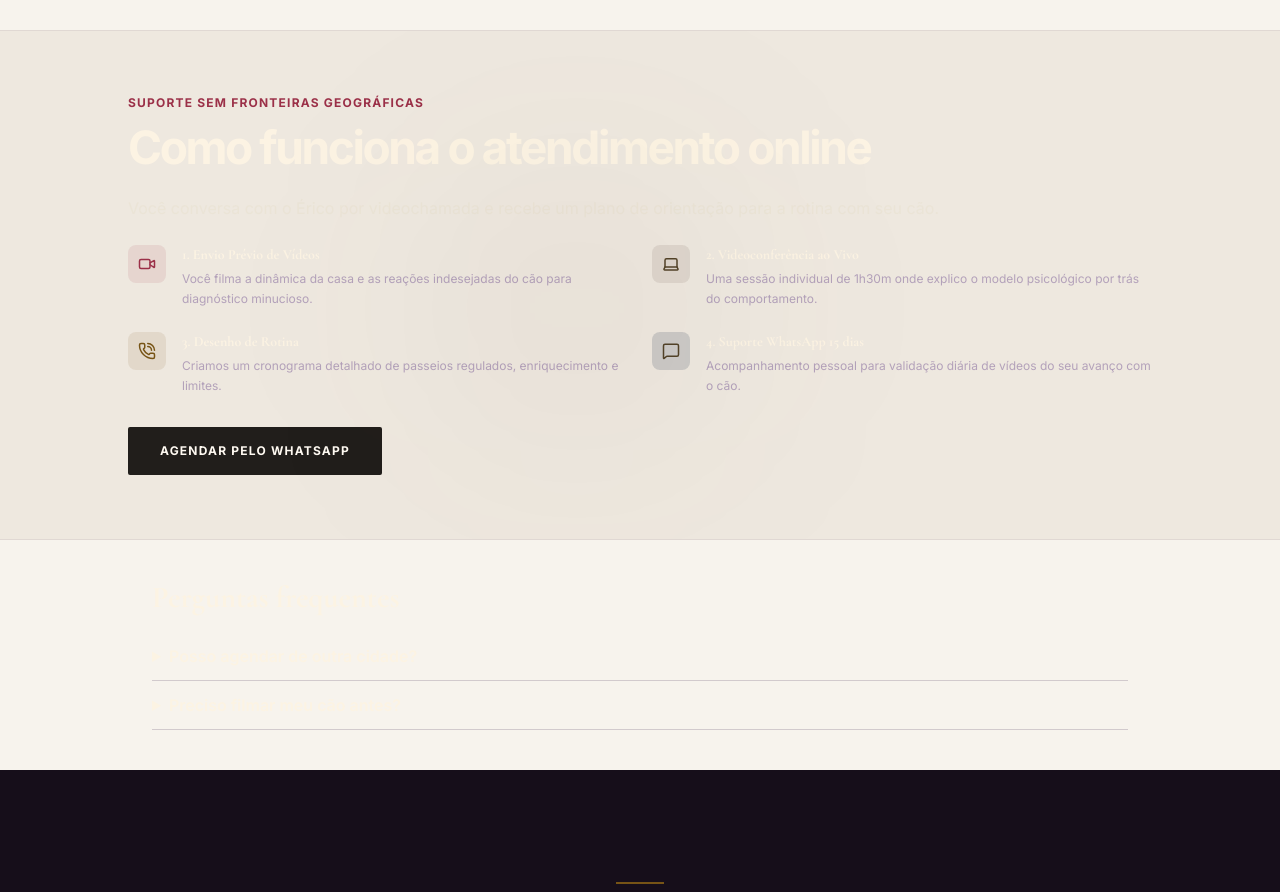
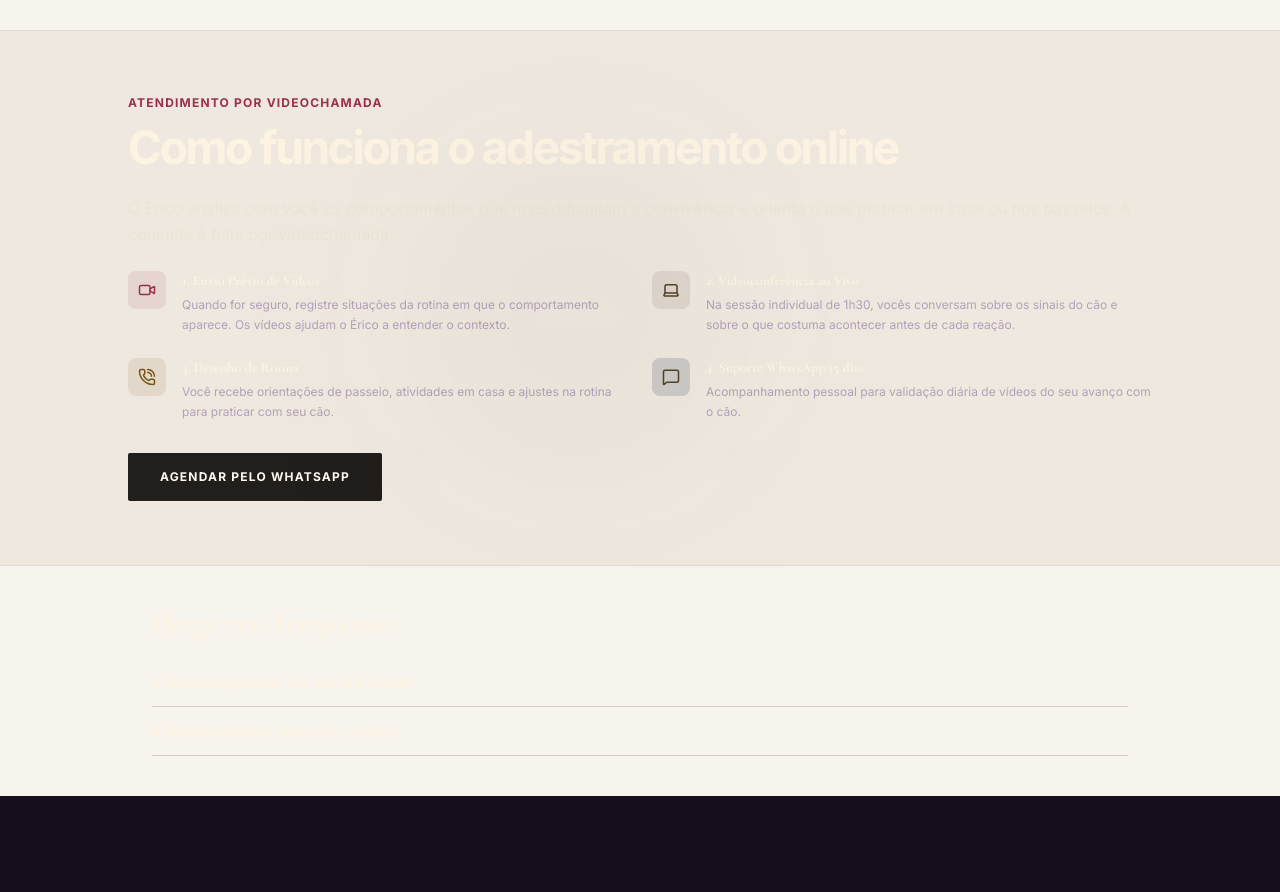
Before and after one commit to lufunckt/caval, a React (Vite) app: page / in a window 1280 px wide. Shown: the part 1806-2698 px from the top of the page. Built offline with nearby package versions, Linux system fonts and the light colour scheme; no server answers.

Commit message:
Refine search-focused copy in Online.tsx

```diff
--- a/src/components/Online.tsx
+++ b/src/components/Online.tsx
@@ -14,15 +14,15 @@ export const Online: React.FC = () => {
           {/* Left Column: Value Proposition & High End Copy */}
           <div className="min-w-0 text-left" id="online-info">
             <span className="font-sans text-xs uppercase tracking-widest font-bold text-rose-brand mb-3 block reveal">
-              SUPORTE SEM FRONTEIRAS GEOGRÁFICAS
+              ATENDIMENTO POR VIDEOCHAMADA
             </span>
 
             <h2 className="font-serif text-3xl sm:text-4xl lg:text-[46px] text-ivory font-bold leading-tight mb-6 reveal delay-100" id="online-header">
-              Como funciona o atendimento online
+              Como funciona o adestramento online
             </h2>
 
             <p className="font-sans text-sm sm:text-base text-sand/90 leading-relaxed mb-6 reveal delay-200" id="online-text-1">
-              Você conversa com o Érico por videochamada e recebe um plano de orientação para a rotina com seu cão.
+              O Érico analisa com você os comportamentos que mais dificultam a convivência e orienta o que praticar em casa ou nos passeios. A consulta é feita por videochamada.
             </p>
 
 
@@ -35,7 +35,7 @@ export const Online: React.FC = () => {
                 <div className="text-left">
                   <h4 className="font-serif text-sm font-bold text-ivory">1. Envio Prévio de Vídeos</h4>
                   <p className="font-sans text-xs text-sand-deep leading-relaxed mt-1">
-                    Você filma a dinâmica da casa e as reações indesejadas do cão para diagnóstico minucioso.
+                    Quando for seguro, registre situações da rotina em que o comportamento aparece. Os vídeos ajudam o Érico a entender o contexto.
                   </p>
                 </div>
               </div>
@@ -47,7 +47,7 @@ export const Online: React.FC = () => {
                 <div className="text-left">
                   <h4 className="font-serif text-sm font-bold text-ivory">2. Videoconferência ao Vivo</h4>
                   <p className="font-sans text-xs text-sand-deep leading-relaxed mt-1">
-                    Uma sessão individual de 1h30m onde explico o modelo psicológico por trás do comportamento.
+                    Na sessão individual de 1h30, vocês conversam sobre os sinais do cão e sobre o que costuma acontecer antes de cada reação.
                   </p>
                 </div>
               </div>
@@ -59,7 +59,7 @@ export const Online: React.FC = () => {
                 <div className="text-left">
                   <h4 className="font-serif text-sm font-bold text-ivory">3. Desenho de Rotina</h4>
                   <p className="font-sans text-xs text-sand-deep leading-relaxed mt-1">
-                    Criamos um cronograma detalhado de passeios regulados, enriquecimento e limites.
+                    Você recebe orientações de passeio, atividades em casa e ajustes na rotina para praticar com seu cão.
                   </p>
                 </div>
               </div>
```
